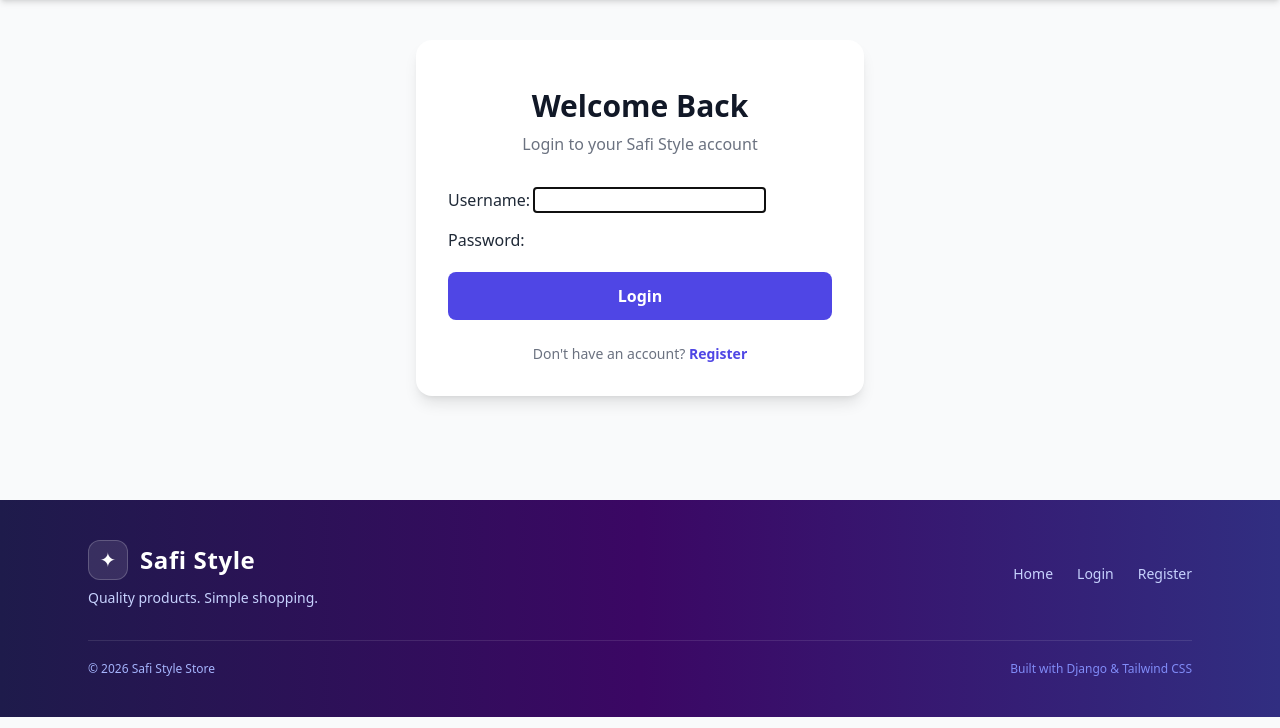
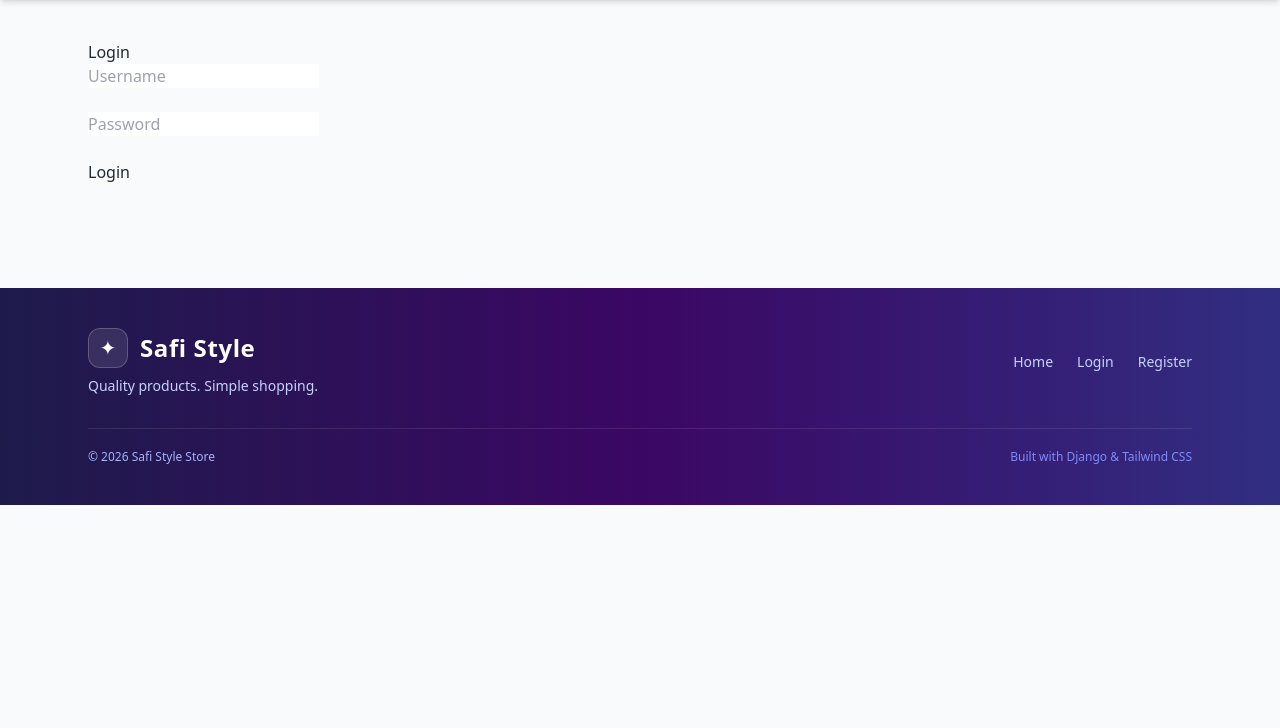
Before and after one commit to Jblue254/Safi-style, a Django app: page /login/ in a window 1280 px wide. Shown: the part 72-800 px from the top of the page. Run offline with Django 5.2, Linux system fonts and the light colour scheme; some libraries are stand-ins or nearby versions.

Commit message:
feat:added a login structure for the admin

```diff
--- a/myapp/templates/login.html
+++ b/myapp/templates/login.html
@@ -2,47 +2,32 @@
 
 {% block content %}
 
-<div class="max-w-md mx-auto">
+<h2>Login</h2>
 
+<form method="POST">
+    {% csrf_token %}
 
-<!-- Login Card -->
-<div class="bg-white rounded-2xl shadow-lg p-8">
+    <input
+        type="text"
+        name="username"
+        placeholder="Username"
+        required
+    >
 
-    <div class="text-center mb-8">
-        <div class="text-5xl mb-4"></div>
+    <br><br>
 
-        <h2 class="text-3xl font-bold text-gray-900">
-            Welcome Back
-        </h2>
+    <input
+        type="password"
+        name="password"
+        placeholder="Password"
+        required
+    >
 
-        <p class="text-gray-500 mt-2">
-            Login to your Safi Style account
-        </p>
-    </div>
+    <br><br>
 
-    <form method="POST" class="space-y-5">
-        {% csrf_token %}
-
-        <div class="space-y-4">
-            {{ form.as_p }}
-        </div>
-
-        <button type="submit"
-                class="w-full bg-indigo-600 text-white py-3 rounded-lg font-semibold hover:bg-indigo-700 transition">
-            Login
-        </button>
-    </form>
-
-    <p class="text-center text-sm text-gray-500 mt-6">
-        Don't have an account?
-        <a href="/register/" class="text-indigo-600 font-semibold hover:underline">
-            Register
-        </a>
-    </p>
-
-</div>
-
-
-</div>
+    <button type="submit">
+        Login
+    </button>
+</form>
 
 {% endblock %}
--- a/myapp/templates/register.html
+++ b/myapp/templates/register.html
@@ -8,7 +8,7 @@
 <div class="bg-white rounded-2xl shadow-lg p-8">
 
     <div class="text-center mb-8">
-        <div class="text-5xl mb-4">✨</div>
+        <div class="text-5xl mb-4"></div>
 
         <h2 class="text-3xl font-bold text-gray-900">
             Create Account
--- a/myapp/urls.py
+++ b/myapp/urls.py
@@ -15,9 +15,9 @@
     ),
 
     path(
-    "product/<int:pk>/order/",
-    views.place_order,
-    name="place_order"
+        "product/<int:pk>/order/",
+        views.place_order,
+        name="place_order"
     ),
 
     path(
@@ -29,6 +29,11 @@
         "register/",
         views.register,
         name="register"
+    ),
+    path(
+        "login/",
+        views.login_user,
+        name="login"
     ),
     path(
         'logout/',
--- a/myapp/views.py
+++ b/myapp/views.py
@@ -4,8 +4,41 @@
 from django.shortcuts import render, redirect
 from .forms import RegisterForm
 from django.contrib.auth import logout
+from django.contrib.auth import authenticate, login
+from django.contrib import messages
 
+def login_user(request):
 
+    if request.method == "POST":
+
+        username = request.POST.get("username")
+        password = request.POST.get("password")
+
+        user = authenticate(
+            request,
+            username=username,
+            password=password
+        )
+
+        if user is not None:
+
+            login(request, user)
+
+            if user.is_staff:
+                return redirect("/admin/")
+
+            return redirect("product_list")
+
+        else:
+            messages.error(
+                request,
+                "Invalid username or password"
+            )
+
+    return render(
+        request,
+        "login.html"
+    )
 def logout_user(request):
     logout(request)
     return redirect('/')
--- a/safistyle/urls.py
+++ b/safistyle/urls.py
@@ -1,17 +1,9 @@
 from django.contrib import admin
 from django.urls import path, include
-from django.contrib.auth import views as auth_views
+
 
 urlpatterns = [
     path('admin/', admin.site.urls),
 
-    path(
-        'login/',
-        auth_views.LoginView.as_view(
-            template_name='login.html'
-        ),
-        name='login'
-    ),
-
     path('', include('myapp.urls')),
 ]
```
Also changed, not shown: db.sqlite3.
